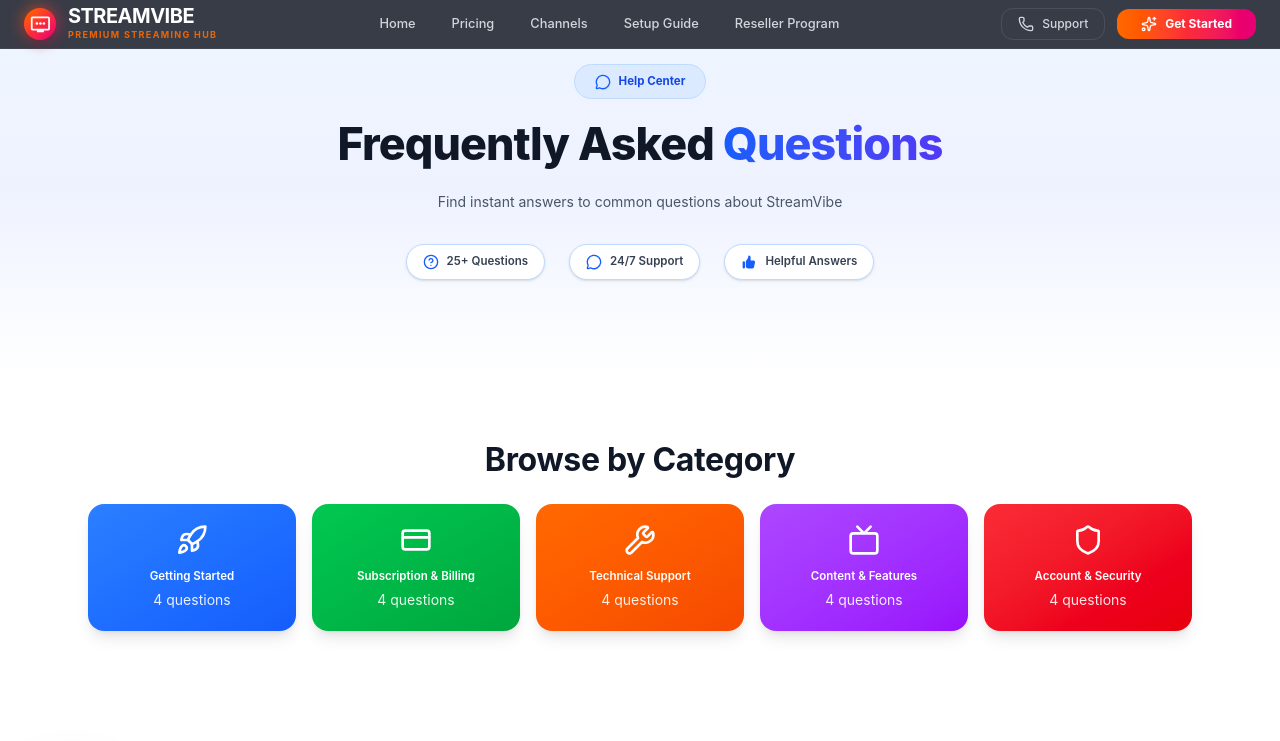
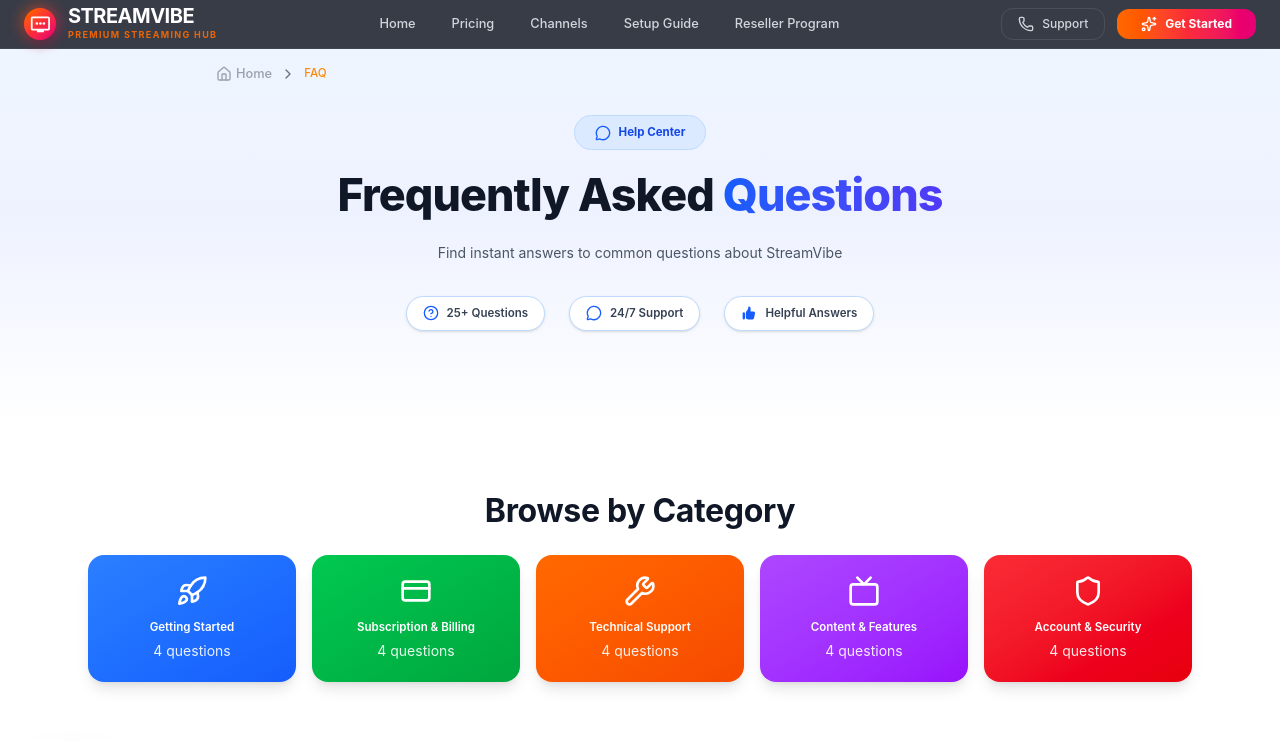
Before and after one commit to mohamedagnouch/streamvibe-iptv, a Next.js app: page /faq in a window 1280 px wide. Shown: the top 741 px of the page. Built offline with nearby package versions, Linux system fonts and the light colour scheme.

Commit message:
chore: update Next.js to fix security vulnerability

```diff
--- a/app/channels/page.tsx
+++ b/app/channels/page.tsx
@@ -5,6 +5,8 @@
 import Footer from '../components/Footer';
 import { Globe, Search, TrendingUp, Tv, Film, Trophy, Newspaper, Baby, Music, BookOpen, ChevronRight, CheckCircle, MapPin, Play } from 'lucide-react';
 import { useTranslation } from '../hooks/useTranslation';
+import Breadcrumbs from '../components/Breadcrumbs';
+import WebPageSchema from '../components/schema/WebPageSchema';
 
 const popularCountries = [
   { name: 'United States', code: 'us', channels: 14298, flag: '🇺🇸' },
@@ -86,11 +88,23 @@
 
   return (
     <main className="min-h-screen bg-gradient-to-b from-[#0a0e1a] via-[#1a1f35] to-[#0a0e1a]">
+      <WebPageSchema
+        name="Channel List - 37,591+ Live TV Channels"
+        description="Browse our extensive collection of premium live TV channels from 115+ countries"
+        url="/channels"
+        breadcrumbs={[
+          { name: 'Home', url: '/' },
+          { name: 'Channels', url: '/channels' }
+        ]}
+      />
+
       <Header />
 
       {/* Hero Section */}
       <section className="pt-32 pb-16 px-6">
         <div className="container mx-auto max-w-6xl">
+          <Breadcrumbs items={[{ name: 'Channels', href: '/channels' }]} />
+
           <div className="text-center mb-8">
             {/* Badge */}
             <div className="inline-flex items-center gap-2 bg-gradient-to-r from-orange-500/10 to-pink-500/10 border border-orange-500/20 rounded-full px-6 py-2.5 mb-6">
--- /dev/null
+++ b/app/components/Breadcrumbs.tsx
@@ -0,0 +1,73 @@
+'use client';
+
+import Link from 'next/link';
+import { ChevronRight, Home } from 'lucide-react';
+
+interface BreadcrumbItem {
+    name: string;
+    href: string;
+}
+
+interface BreadcrumbsProps {
+    items: BreadcrumbItem[];
+}
+
+export default function Breadcrumbs({ items }: BreadcrumbsProps) {
+    // Add home as first item
+    const allItems = [{ name: 'Home', href: '/' }, ...items];
+
+    // Generate BreadcrumbList schema
+    const breadcrumbSchema = {
+        '@context': 'https://schema.org',
+        '@type': 'BreadcrumbList',
+        itemListElement: allItems.map((item, index) => ({
+            '@type': 'ListItem',
+            position: index + 1,
+            name: item.name,
+            item: `https://streamvibe.com${item.href}`,
+        })),
+    };
+
+    return (
+        <>
+            {/* Schema Markup */}
+            <script
+                type="application/ld+json"
+                dangerouslySetInnerHTML={{ __html: JSON.stringify(breadcrumbSchema) }}
+            />
+
+            {/* Visual Breadcrumbs */}
+            <nav aria-label="Breadcrumb" className="mb-8">
+                <ol className="flex items-center gap-2 text-sm">
+                    {allItems.map((item, index) => {
+                        const isLast = index === allItems.length - 1;
+                        const isFirst = index === 0;
+
+                        return (
+                            <li key={item.href} className="flex items-center gap-2">
+                                {!isFirst && (
+                                    <ChevronRight className="w-4 h-4 text-gray-500" />
+                                )}
+
+                                {isLast ? (
+                                    <span className="text-orange-400 font-medium flex items-center gap-1">
+                                        {isFirst && <Home className="w-4 h-4" />}
+                                        {item.name}
+                                    </span>
+                                ) : (
+                                    <Link
+                                        href={item.href}
+                                        className="text-gray-400 hover:text-white transition-colors flex items-center gap-1"
+                                    >
+                                        {isFirst && <Home className="w-4 h-4" />}
+                                        {item.name}
+                                    </Link>
+                                )}
+                            </li>
+                        );
+                    })}
+                </ol>
+            </nav>
+        </>
+    );
+}
--- a/app/faq/page.tsx
+++ b/app/faq/page.tsx
@@ -3,6 +3,8 @@
 import { useState, useMemo } from 'react';
 import Header from '../components/Header';
 import Footer from '../components/Footer';
+import Breadcrumbs from '../components/Breadcrumbs';
+import FAQSchema from '../components/schema/FAQSchema';
 import { useTranslation } from '../hooks/useTranslation';
 import { ChevronDown, MessageCircle, Rocket, CreditCard, Wrench, Tv, Shield, HelpCircle } from 'lucide-react';
 
@@ -130,11 +132,24 @@
 
   return (
     <main className="min-h-screen bg-white">
+      {/* FAQ Schema for Rich Snippets */}
+      <FAQSchema
+        faqs={faqCategories.flatMap(cat =>
+          cat.questions.map(q => ({
+            question: q.question,
+            answer: q.answer
+          }))
+        )}
+      />
+
       <Header />
 
       {/* Hero Section */}
       <section className="pt-20 pb-12 px-6 bg-gradient-to-b from-blue-50 via-indigo-50 to-white">
         <div className="container mx-auto max-w-4xl text-center">
+          {/* Breadcrumbs */}
+          <Breadcrumbs items={[{ name: 'FAQ', href: '/faq' }]} />
+
           <div className="inline-flex items-center gap-2 bg-blue-100 border border-blue-200 rounded-full px-5 py-2 mb-5">
             <MessageCircle className="w-4 h-4 text-blue-600" />
             <span className="text-blue-700 text-sm font-bold">{t('faqPage.hero.badge')}</span>
--- a/app/layout.tsx
+++ b/app/layout.tsx
@@ -16,9 +16,54 @@
 });
 
 export const metadata: Metadata = {
-  title: "StreamVibe | Official Premium Streaming Platform - Live TV & VOD",
+  metadataBase: new URL('https://streamvibe.com'),
+  title: {
+    default: "StreamVibe | Official Premium Streaming Platform - Live TV & VOD",
+    template: "%s | StreamVibe"
+  },
   description: "Experience the ultimate official streaming destination. Access 96,000+ VOD titles, premium live channels, and exclusive content in 4K quality on all your devices.",
   keywords: "official streaming, live tv, vod, 4k streaming, premium iptv, movie platform, series online",
+
+  robots: {
+    index: true,
+    follow: true,
+    googleBot: {
+      index: true,
+      follow: true,
+      'max-video-preview': -1,
+      'max-image-preview': 'large',
+      'max-snippet': -1,
+    },
+  },
+
+  openGraph: {
+    type: 'website',
+    locale: 'en_US',
+    url: 'https://streamvibe.com',
+    siteName: 'StreamVibe',
+    title: 'StreamVibe | Premium IPTV Streaming Platform',
+    description: 'Experience 96,000+ VOD titles and 37,591+ live channels in stunning 4K quality',
+    images: [
+      {
+        url: '/og-image.jpg',
+        width: 1200,
+        height: 630,
+        alt: 'StreamVibe IPTV Platform',
+      },
+    ],
+  },
+
+  twitter: {
+    card: 'summary_large_image',
+    title: 'StreamVibe | Premium IPTV Streaming',
+    description: 'Experience 96,000+ VOD titles and 37,591+ live channels in 4K',
+    images: ['/og-image.jpg'],
+    creator: '@StreamVibe',
+  },
+
+  alternates: {
+    canonical: 'https://streamvibe.com',
+  },
 };
 
 export default function RootLayout({
```
Also changed, not shown: public/robots.txt.
